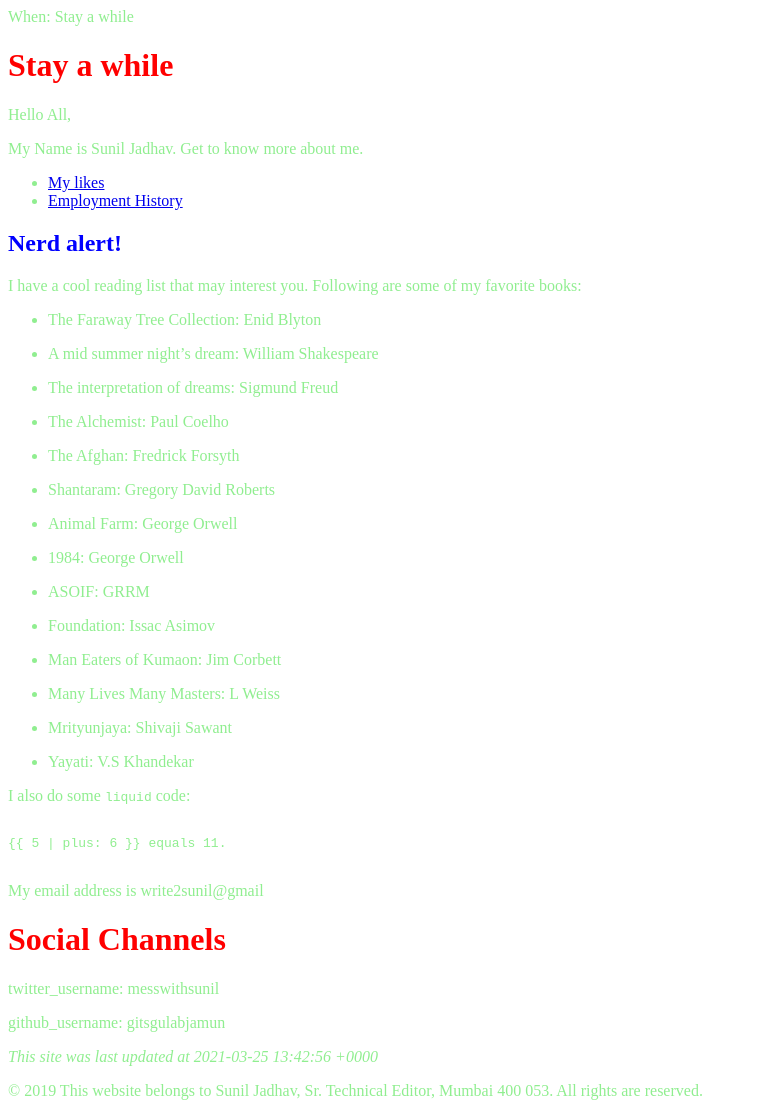
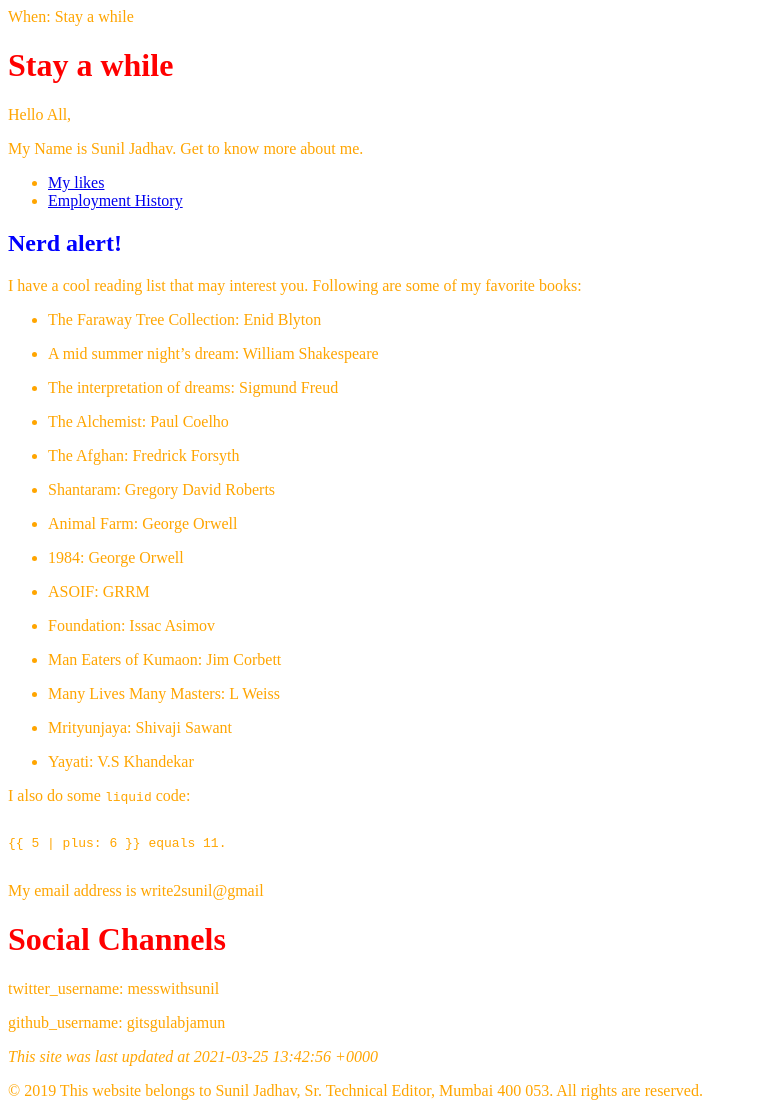
Before and after one commit to gitsgulabjamun/SunilWebsite, a Jekyll site: the page built from index.md, in a window 1280 px wide. Shown: the whole page, without its empty margins (0-757 px from the left). Built offline with Jekyll 4.4.1, drawn with Linux system fonts in a browser that asks for light colours.

Commit message:
changed the body color

```diff
--- a/assets/style.css
+++ b/assets/style.css
@@ -9,5 +9,5 @@ color: blue;
 }
 
 body {
-  color: lightgreen
+  color: orange
 }
```
